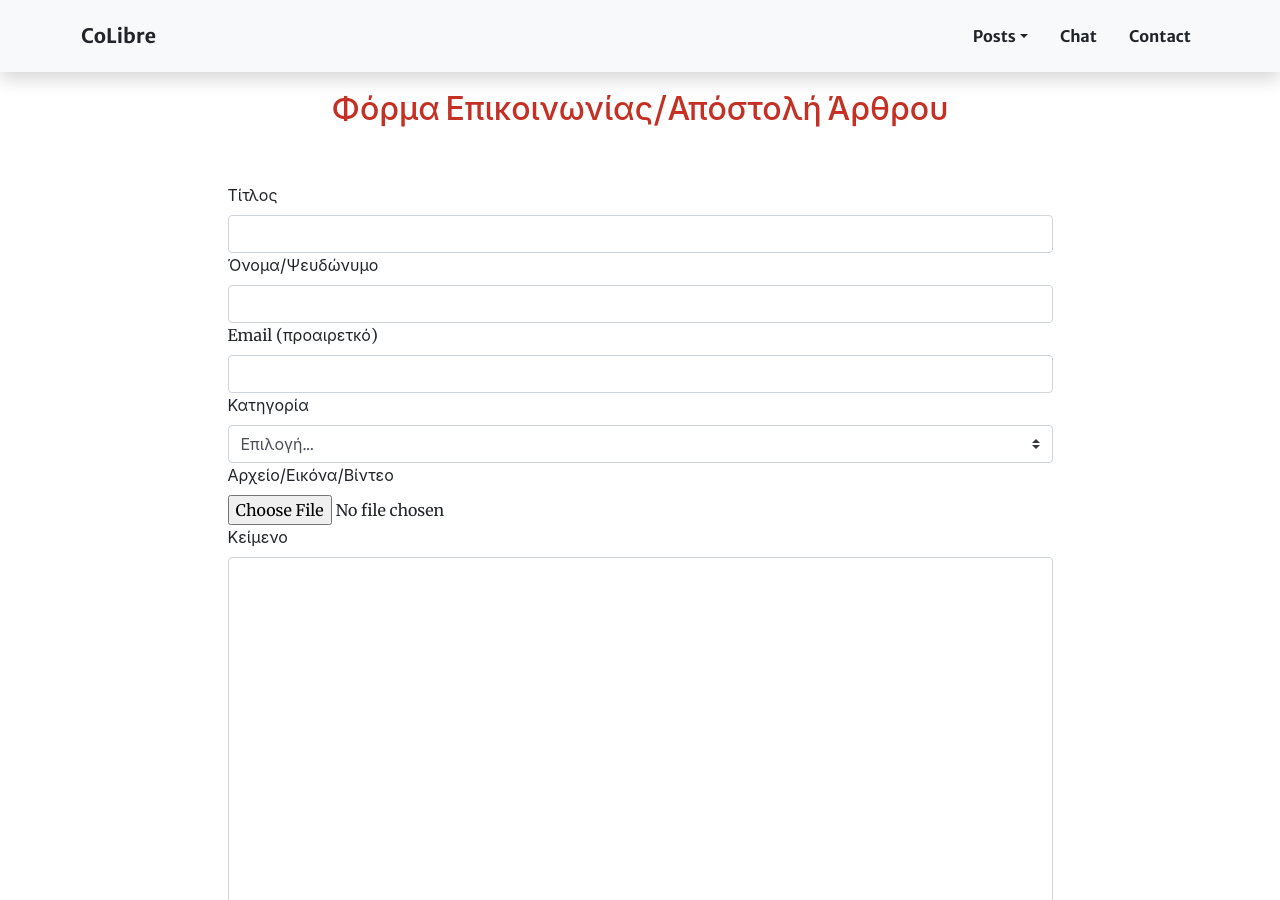
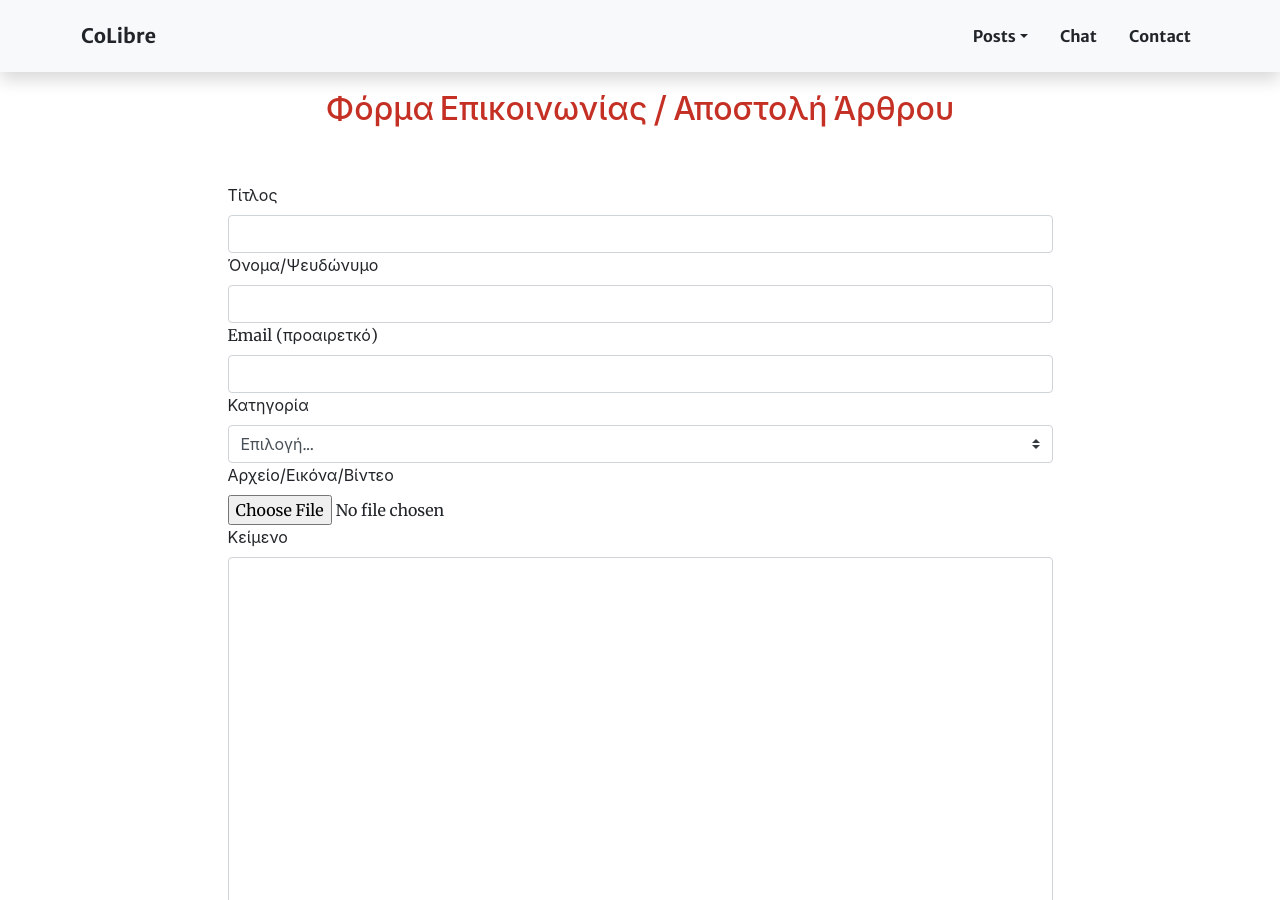
Before and after one commit to colibreradio/colibreradiotest, a Jekyll site: the page built from contact.markdown, in a window 1280 px wide and 900 px high. Built offline with Jekyll 4.4.1, drawn with Linux system fonts in a browser that asks for light colours; nearby versions of some CDN libraries.

Commit message:
Update contact.markdown

```diff
--- a/contact.markdown
+++ b/contact.markdown
@@ -12,7 +12,7 @@ layout: category
             </div>
 <div class="container">
     <!--Section heading-->
-    <h2 style="text-align: center;color: #c53025;margin-bottom:5%">Φόρμα Επικοινωνίας/Απόστολή Άρθρου</h2>
+    <h2 style="text-align: center;color: #c53025;margin-bottom:5%">Φόρμα Επικοινωνίας / Αποστολή Άρθρου</h2>
     <!--Section description-->
     <p class="text-center w-responsive mx-auto mb-5"></p>
     <div class="row justify-content-center">
@@ -84,7 +84,7 @@ layout: category
                     </div>
                 </div>
                 <!--Grid row-->
-                <div class="field">
+                <div class="field" style="margin-top:2%">
                 <div data-netlify-recaptcha="true">
                 </div>
             </div>
```
